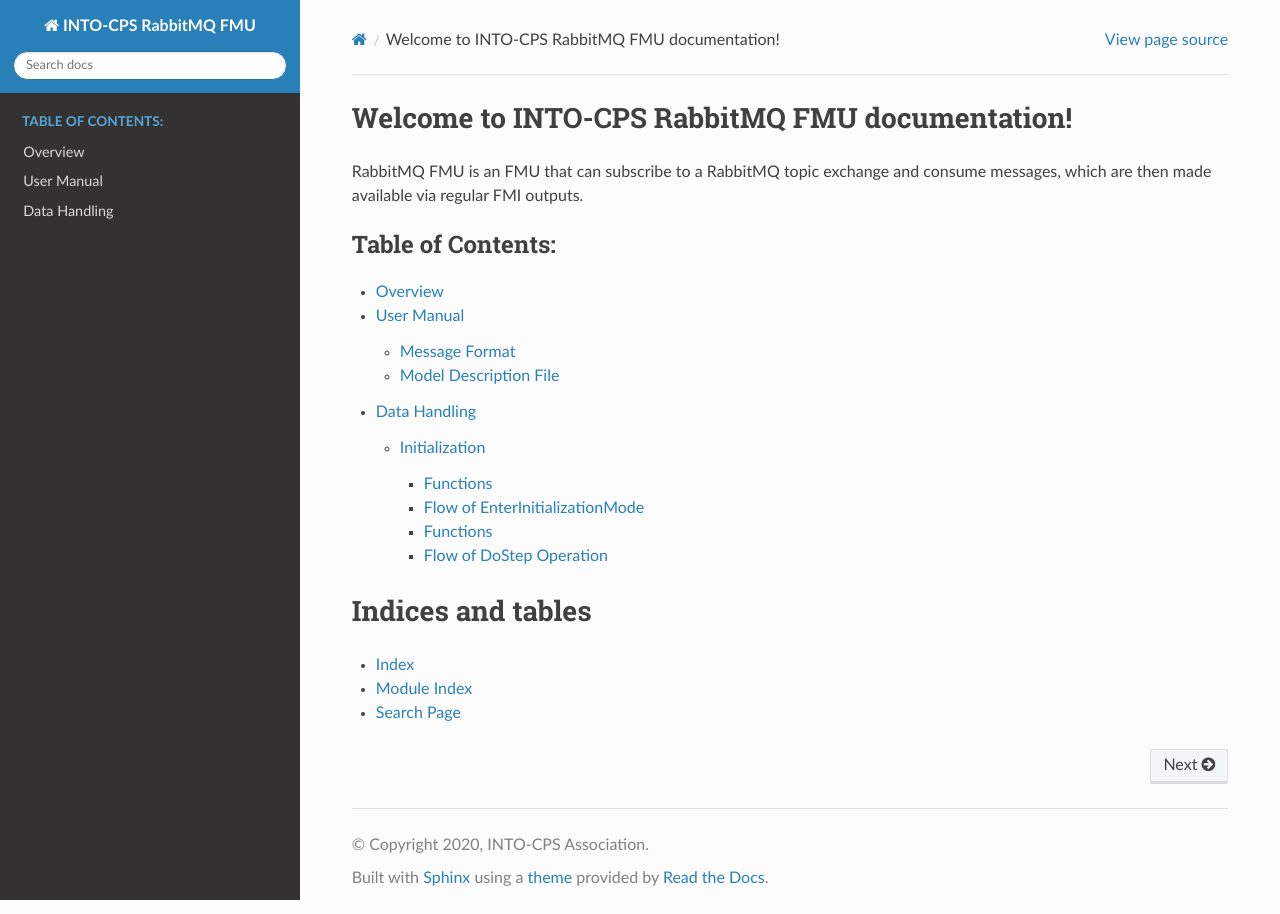
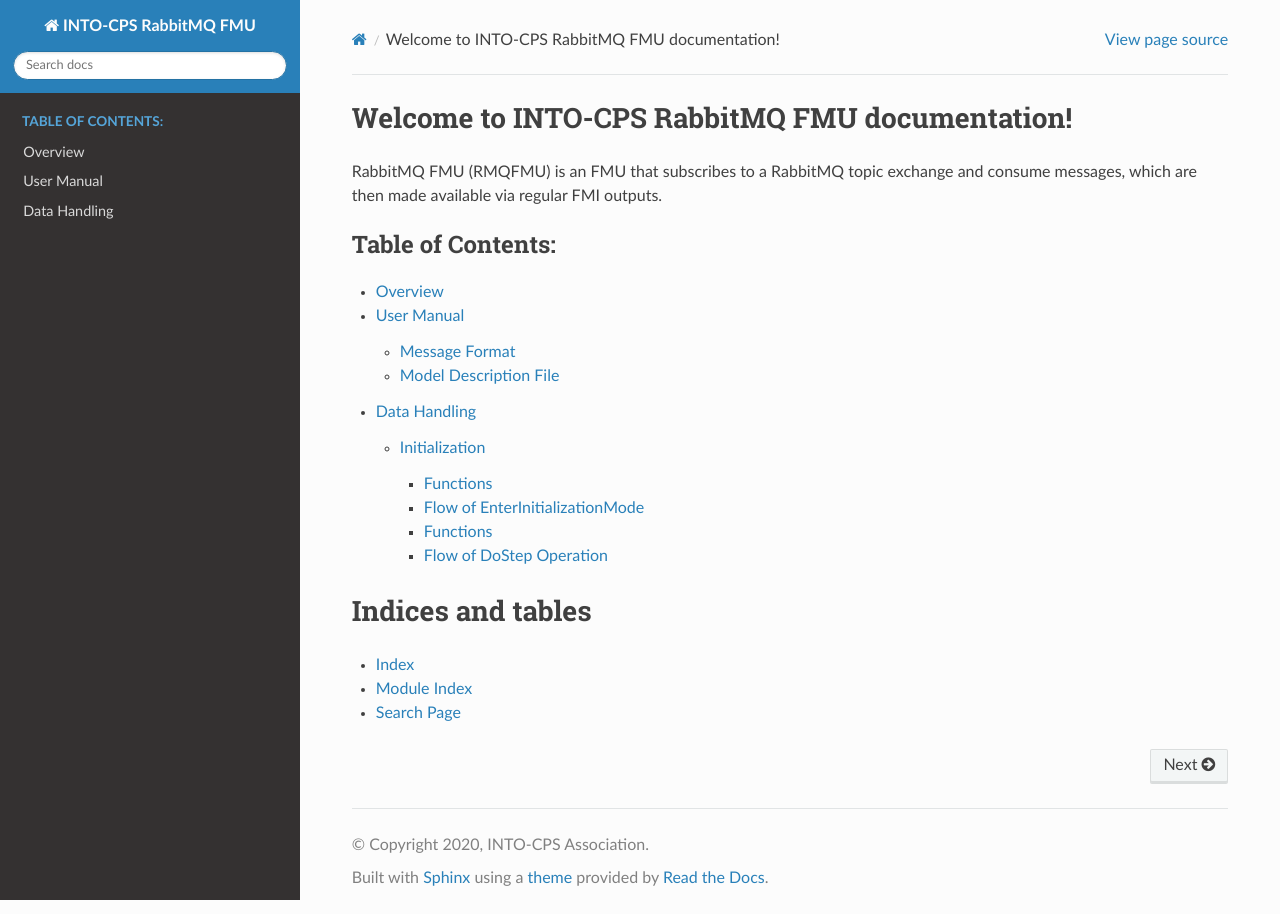
Before and after one commit to INTO-CPS-Association/fmu-rabbitmq, a Sphinx documentation site: the page built from docs/index.rst, in a window 1280 px wide. Built offline with Sphinx 7.4.7 and the Read the Docs theme 2.0.0, drawn with Linux system fonts in a browser that asks for light colours.

Commit message:
Updated docs

```diff
--- a/docs/index.rst
+++ b/docs/index.rst
@@ -5,7 +5,7 @@
 
 Welcome to INTO-CPS RabbitMQ FMU documentation!
 ============================================
-RabbitMQ FMU is an FMU that can subscribe to a RabbitMQ topic exchange and consume messages, which are then made available  via regular FMI outputs.
+RabbitMQ FMU (RMQFMU) is an FMU that subscribes to a RabbitMQ topic exchange and consume messages, which are then made available via regular FMI outputs.
 
 .. toctree::
    :maxdepth: 3
```
Also changed, not shown: docs/overview.rst (+9 -8 lines).
